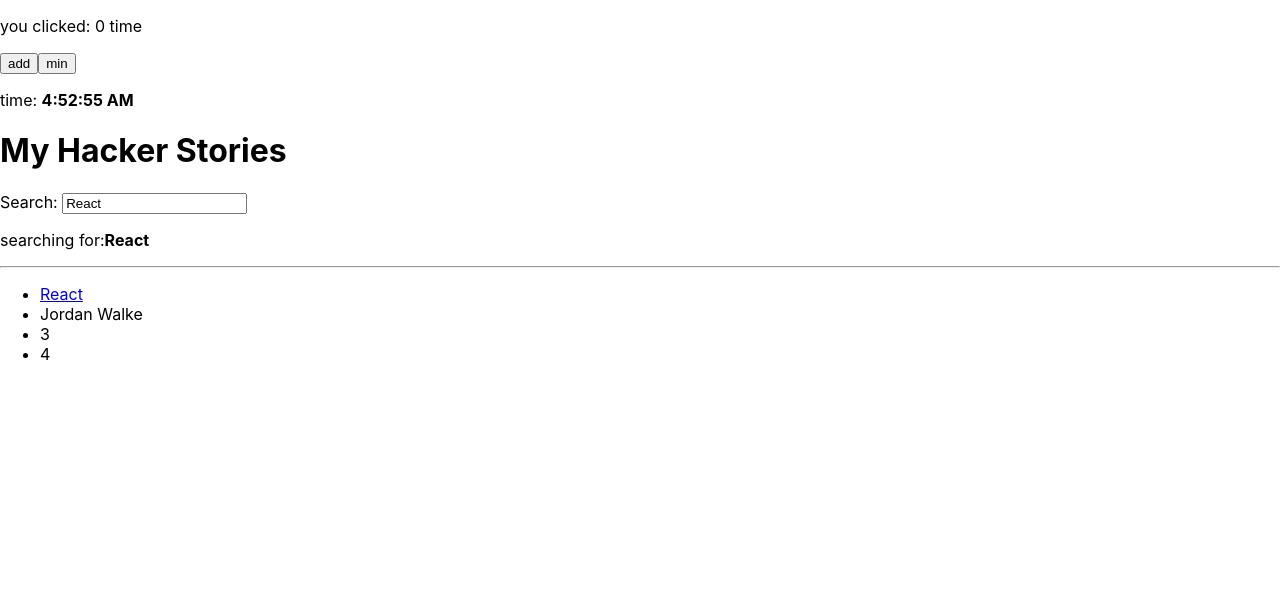
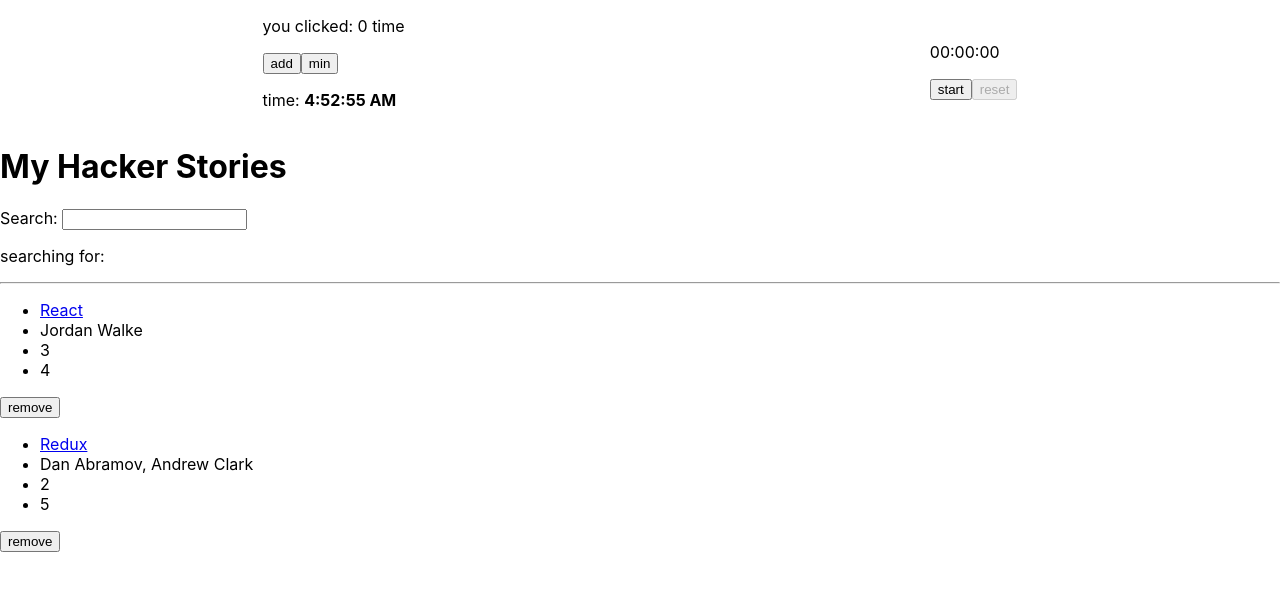
Before and after one commit to odorifqi/project-react, a React (Create React App) app: page / in a window 1280 px wide. Shown: the top 590 px of the page. Built offline with nearby package versions, Linux system fonts and the light colour scheme.

Commit message:
making stopwatch but not working in the background

```diff
--- a/src/Educative.js
+++ b/src/Educative.js
@@ -2,11 +2,15 @@ import "./Educative.css";
 import React from "react";
 import { useState, useEffect } from "react";
 import { Clock } from "./Jam";
+import { SW } from "./Stopwatch";
+import styled from "styled-components";
 
-const List = ({ list }) =>
-  list.map(({ objectID, ...others }) => <Item key={objectID} item={others} />);
+const List = ({ list, removeList }) =>
+  list.map((list) => (
+    <Item key={list.objectID} item={list} removeList={removeList} />
+  ));
 
-const Item = ({ item }) => (
+const Item = ({ item, removeList }) => (
   <div>
     <ul>
       <li>
@@ -16,6 +20,7 @@ const Item = ({ item }) => (
       <li>{item.num_comments}</li>
       <li>{item.points}</li>
     </ul>
+    <button onClick={() => removeList(item.objectID)}>remove</button>
   </div>
 );
 
@@ -61,25 +66,40 @@ const Educative = () => {
     },
   ];
 
-  const [searchTerm, setSearchTerm] = useSemiPersistentState("search", "React");
+  const [story, setStory] = useState(stories);
+  const [searchTerm, setSearchTerm] = useSemiPersistentState("search", "");
 
   const handleSearch = (ev) => {
     setSearchTerm(ev.target.value);
   };
 
-  const searchStories = stories.filter((story) =>
+  const searchStories = story.filter((story) =>
     story.title.toLowerCase().includes(searchTerm.toLowerCase())
   );
 
+  const removeList = (id) => {
+    const newList = story.filter((list) => list.objectID !== id);
+    setStory(newList);
+  };
+
   return (
     <div>
-      <Clock>time: </Clock>
+      <FlexDiv>
+        <Clock>time: </Clock>
+        <SW />
+      </FlexDiv>
       <h1>My Hacker Stories</h1>
       <Search handleSearch={handleSearch}>{searchTerm}</Search>
       <hr />
-      <List list={searchStories} />
+      <List list={searchStories} removeList={removeList} />
     </div>
   );
 };
 
 export default Educative;
+
+const FlexDiv = styled("div")`
+  display: flex;
+  justify-content: space-around;
+  align-items: center;
+`;
--- /dev/null
+++ b/src/Stopwatch.js
@@ -0,0 +1,48 @@
+import { useState, useEffect } from "react";
+
+export const SW = () => {
+  const [mSec, setMSec] = useState(0);
+  const [sec, setSec] = useState(0);
+  const [min, setMin] = useState(0);
+  const [isOn, setIsOn] = useState(false);
+  const start = () => setIsOn(true);
+  const stop = () => setIsOn(false);
+  const reset = () => {
+    setIsOn(false);
+    setMin(0);
+    setSec(0);
+    setMSec(0);
+  };
+
+  useEffect(() => {
+    let ms;
+    if (isOn) {
+      ms = setInterval(() => setMSec((mSec) => mSec + 1), 10);
+      if (sec === 59) {
+        setSec(0);
+        setMin((min) => min + 1);
+      }
+      if (mSec === 99) {
+        setMSec(0);
+        setSec((sec) => sec + 1);
+      }
+    }
+    return () => {
+      clearInterval(ms);
+    };
+  }, [mSec, sec, isOn]);
+
+  return (
+    <div>
+      <p>
+        {min.toString().padStart(2, "0")}:{sec.toString().padStart(2, "0")}:
+        {mSec.toString().padStart(2, "0")}
+      </p>
+      {!isOn && <button onClick={start}>{!mSec ? "start" : "resume"}</button>}
+      {isOn && <button onClick={stop}>stop</button>}
+      <button disabled={!mSec} onClick={reset}>
+        reset
+      </button>
+    </div>
+  );
+};
```
